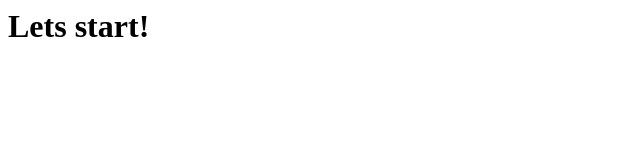
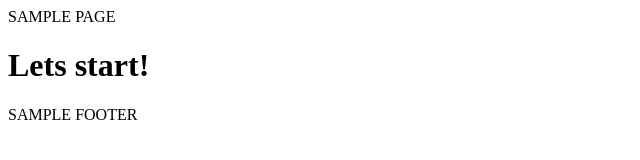
Before and after one commit to RosalieRioja/Little-Prince, a plain HTML site: page index.html in a window 1280 px wide. Shown: the whole page, without its empty margins (0-640 px from the left). Drawn offline with Linux system fonts and the light colour scheme.

Commit message:
added header and footer + contacts

```diff
--- a/index.html
+++ b/index.html
@@ -1 +1,5 @@
+<header>SAMPLE PAGE</header>
+
 <h1>Lets start!</h1>
+
+<footer>SAMPLE FOOTER</footer>
```
Also changed, not shown: contacts.html (added, +1 -0 lines).
